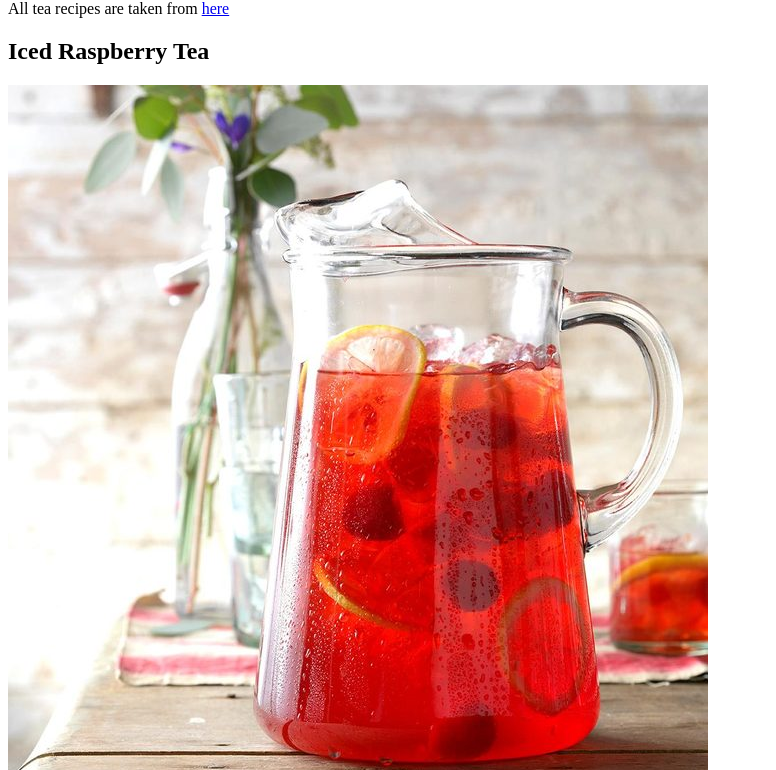
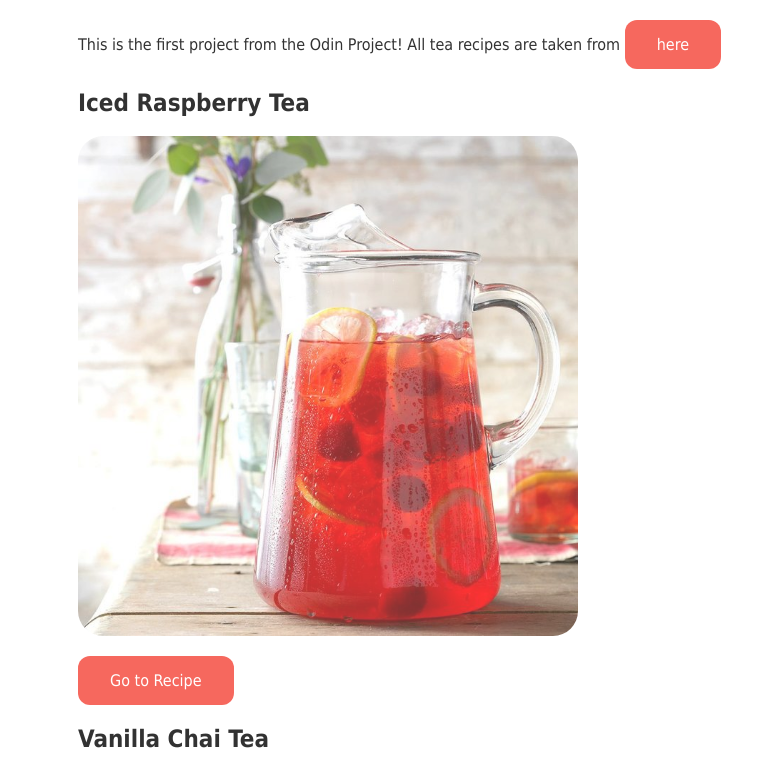
Before and after one commit to n-susanto/odin-recipes, a plain HTML site: page index.html in a window 1280 px wide. Shown: the part 80-850 px from the top of the page, without its empty margins (0-776 px from the left). Drawn offline with Linux system fonts and the light colour scheme.

Commit message:
Added a new css file. Updated margins and font used. Rounded corners of images and turned links into buttons that have different behaviour based on if the user is hovering over it or not.

```diff
--- a/index.html
+++ b/index.html
@@ -1,14 +1,16 @@
 <!DOCTYPE html>
 <html lang="en">
 <head>
+    <link rel="stylesheet" href="style.css">
     <meta charset="UTF-8">
     <meta http-equiv="X-UA-Compatible" content="IE=edge">
     <meta name="viewport" content="width=device-width, initial-scale=1.0">
     <title>Pretty Teas</title>
 </head>
 <body>
+    <div>
         <h1>New Teas to Try Out!</h1>
-    <p>All tea recipes are taken from <a href="https://www.tasteofhome.com/collection/tea-recipes-you-havent-made-yet/">here</a></p>
+        <p>This is the first project from the Odin Project! All tea recipes are taken from <a href="https://www.tasteofhome.com/collection/tea-recipes-you-havent-made-yet/">here</a></p>
         <h2>Iced Raspberry Tea</h2>
         <img src="images/iced-raspberry-tea.jpg">
         <p><a href="recipes/raspberry-iced-tea.html">Go to Recipe</a></p>
@@ -20,8 +22,7 @@
         <h2>Iced Melon Moroccan Mint Tea</h2>
         <img src="images/iced-melon-moroccan-mint-tea.jpg">
         <p><a href="recipes/iced-melon-moroccan-mint-tea.html">Go to Recipe</a></p>
-
-    <p>This is the first project from the Odin Project!</p>
+    </div>
 
 </body>
 </html>
--- /dev/null
+++ b/style.css
@@ -0,0 +1,44 @@
+div {
+    font-family: Tahoma,sans-serif,Arial;
+    opacity: 0.8;
+    padding-left: 70px;
+    padding-right: 70px;
+}
+
+h1 {
+    font-size: 40px;
+}
+/* need links to style as button in order to light up and stuff
+button {
+    background-color: #f44336;
+    border: none;
+    border-radius: 12px;
+    color:white;
+    padding:15px 32px;
+    text-align: center;
+    display: inline-block;
+    font-size: 16px;
+}*/
+
+img {
+    height:auto; /*keeps proportions*/
+    width: 500px;
+    border-radius: 5%; /*rounds corners, 50% makes a circle*/
+}
+
+a:link, a:visited{
+    text-decoration: none;
+    background-color: #f44336;
+    border-radius: 12px;
+    color:white;
+    padding:15px 32px;
+    text-align: center;
+    display: inline-block;
+    font-size: 16px;
+}
+
+a:hover,a:active{
+    background-color: #D2190B;
+    color:white;
+    cursor: pointer;
+}
```
Lines whose indentation alone changed are shown as unchanged.
